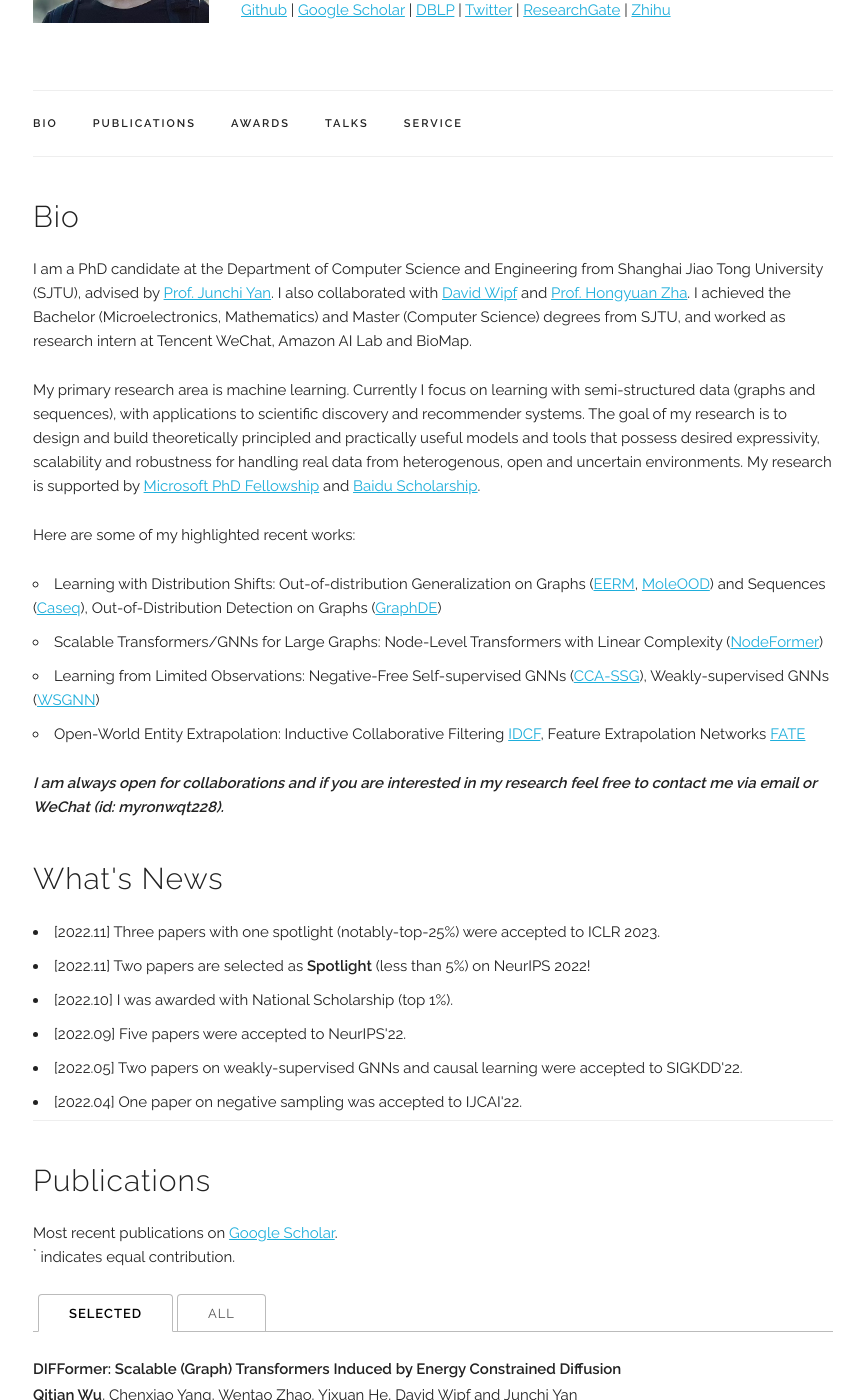
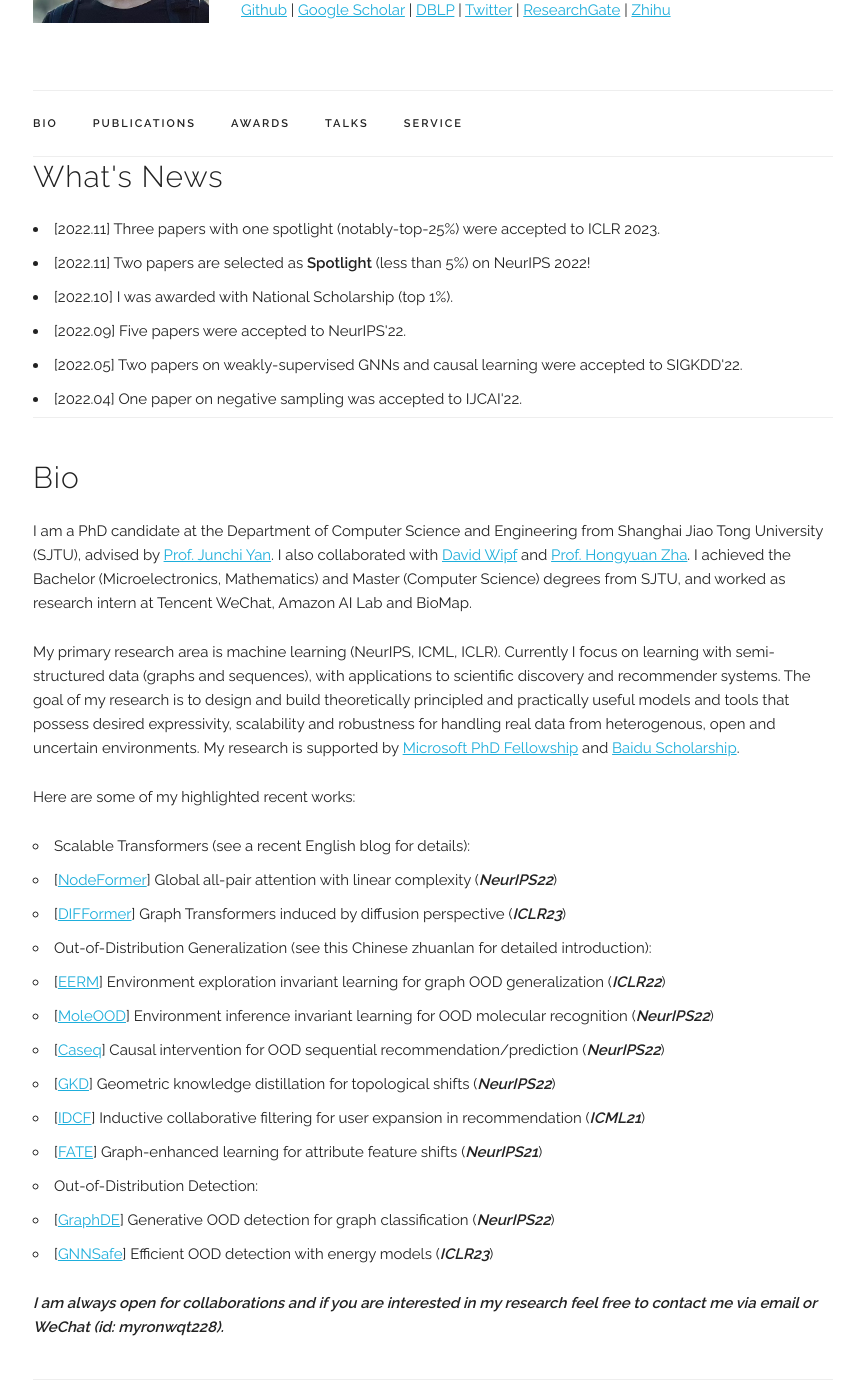
Before and after one commit to qitianwu/qitianwu.github.io, a Jekyll site: the page built from index.html, in a window 1280 px wide and 1400 px high, scrolled down 208 px. Shown: the whole window, without its empty margins (207-1071 px from the left). Built offline with Jekyll 4.4.1, drawn with Linux system fonts in a browser that asks for light colours.

Commit message:
add iclr

```diff
--- a/index.html
+++ b/index.html
@@ -2,35 +2,6 @@
 layout: default
 title: Home
 ---
-
-<!-- ========== BIO ========== -->
-<div class="docs-section" id="bio">
-  <h4>Bio</h4>
-  <p>
-  I am a PhD candidate at the Department of Computer Science and Engineering from Shanghai Jiao Tong University (SJTU), advised by
-  <a href="https://thinklab.sjtu.edu.cn/">Prof. Junchi Yan</a>. I also collaborated with <a href="http://www.davidwipf.com/">David Wipf</a> and <a href="https://sds.cuhk.edu.cn/en/teacher/65">Prof. Hongyuan Zha</a>.
-  I achieved the Bachelor (Microelectronics, Mathematics) and Master (Computer Science) degrees from SJTU, and worked as research intern at Tencent WeChat, Amazon AI Lab and BioMap.
-
-  <p>
-    My primary research area is machine learning. Currently I focus on learning with semi-structured data (graphs and sequences), with applications to scientific discovery and recommender systems.
-    The goal of my research is to design and build theoretically principled and practically useful models and tools that possess desired expressivity, scalability and robustness for handling real data
-    from heterogenous, open and uncertain environments. My research is supported by <a href="https://www.microsoft.com/en-us/research/academic-program/fellowships-microsoft-research-asia/#!fellows">Microsoft PhD Fellowship</a> and <a href="http://scholarship.baidu.com/">Baidu Scholarship</a>.
-  </p>
-
-  <p>
-    Here are some of my highlighted recent works:
-      <ul>
-        <li>Learning with Distribution Shifts: Out-of-distribution Generalization on Graphs (<a href="https://openreview.net/pdf?id=FQOC5u-1egI">EERM</a>, <a href="https://openreview.net/pdf?id=2nWUNTnFijm">MoleOOD</a>) and Sequences (<a href="https://openreview.net/pdf?id=XQu7UFSbzd2">Caseq</a>),
-          Out-of-Distribution Detection on Graphs (<a href="https://openreview.net/pdf?id=mSiPuHIP7t8">GraphDE</a>)
-        <li>Scalable Transformers/GNNs for Large Graphs: Node-Level Transformers with Linear Complexity (<a href="https://openreview.net/pdf?id=sMezXGG5So">NodeFormer</a>)
-        <li>Learning from Limited Observations: Negative-Free Self-supervised GNNs (<a href="https://arxiv.org/pdf/2106.12484.pdf">CCA-SSG</a>), Weakly-supervised GNNs (<a href="https://www.researchgate.net/publication/362690138_Variational_Inference_for_Training_Graph_Neural_Networks_in_Low-Data_Regime_through_Joint_Structure-Label_Estimation">WSGNN</a>)
-        <li>Open-World Entity Extrapolation: Inductive Collaborative Filtering <a href="https://arxiv.org/pdf/2007.04833.pdf">IDCF</a>, Feature Extrapolation Networks <a href="https://arxiv.org/pdf/2110.04514.pdf">FATE</a>
-      </ul>
-    </p>
-
-  <b><i>I am always open for collaborations and if you are interested in my research feel free to contact me via email or WeChat (id: myronwqt228). </i></b>
-
-</div>
 
 <h4>What's News</h4>
   <div style="height:200px;overflow-y:auto;background:#ffffff;">
@@ -71,6 +42,45 @@ title: Home
       [2021.04] I was elected as Global Top 100 AI Rising Start!
   </li>
     </div>
+
+<!-- ========== BIO ========== -->
+<div class="docs-section" id="bio">
+  <h4>Bio</h4>
+  <p>
+  I am a PhD candidate at the Department of Computer Science and Engineering from Shanghai Jiao Tong University (SJTU), advised by
+  <a href="https://thinklab.sjtu.edu.cn/">Prof. Junchi Yan</a>. I also collaborated with <a href="http://www.davidwipf.com/">David Wipf</a> and <a href="https://sds.cuhk.edu.cn/en/teacher/65">Prof. Hongyuan Zha</a>.
+  I achieved the Bachelor (Microelectronics, Mathematics) and Master (Computer Science) degrees from SJTU, and worked as research intern at Tencent WeChat, Amazon AI Lab and BioMap.
+
+  <p>
+    My primary research area is machine learning (NeurIPS, ICML, ICLR). Currently I focus on learning with semi-structured data (graphs and sequences), with applications to scientific discovery and recommender systems.
+    The goal of my research is to design and build theoretically principled and practically useful models and tools that possess desired expressivity, scalability and robustness for handling real data
+    from heterogenous, open and uncertain environments. My research is supported by <a href="https://www.microsoft.com/en-us/research/academic-program/fellowships-microsoft-research-asia/#!fellows">Microsoft PhD Fellowship</a> and <a href="http://scholarship.baidu.com/">Baidu Scholarship</a>.
+  </p>
+
+  <p>
+    Here are some of my highlighted recent works:
+      <ul>
+        <li>Scalable Transformers (see a recent English blog for details):
+          <li>[<a href="https://openreview.net/pdf?id=sMezXGG5So">NodeFormer</a>] Global all-pair attention with linear complexity (<b><i>NeurIPS22</i></b>)
+          <li>[<a href="https://openreview.net/pdf?id=j6zUzrapY3L">DIFFormer</a>] Graph Transformers induced by diffusion perspective (<b><i>ICLR23</i></b>)
+        <li>Out-of-Distribution Generalization (see this Chinese zhuanlan for detailed introduction):
+          <li>[<a href="https://arxiv.org/abs/2202.02466">EERM</a>] Environment exploration invariant learning for graph OOD generalization (<b><i>ICLR22</i></b>)
+          <li>[<a href="https://openreview.net/pdf?id=2nWUNTnFijm">MoleOOD</a>] Environment inference invariant learning for OOD molecular recognition (<b><i>NeurIPS22</i></b>)
+          <li>[<a href="https://arxiv.org/abs/2210.13005">Caseq</a>] Causal intervention for OOD sequential recommendation/prediction (<b><i>NeurIPS22</i></b>)
+          <li>[<a href="https://arxiv.org/abs/2210.13014">GKD</a>] Geometric knowledge distillation for topological shifts (<b><i>NeurIPS22</i></b>)
+          <li>[<a href="https://arxiv.org/abs/2007.04833">IDCF</a>] Inductive collaborative filtering for user expansion in recommendation (<b><i>ICML21</i></b>)
+          <li>[<a href="https://arxiv.org/abs/2110.04514">FATE</a>] Graph-enhanced learning for attribute feature shifts (<b><i>NeurIPS21</i></b>)
+        <li>Out-of-Distribution Detection:
+          <li>[<a href="https://openreview.net/pdf?id=mSiPuHIP7t8">GraphDE</a>] Generative OOD detection for graph classification (<b><i>NeurIPS22</i></b>)
+          <li>[<a href="https://openreview.net/pdf?id=zoz7Ze4STUL">GNNSafe</a>] Efficient OOD detection with energy models (<b><i>ICLR23</i></b>)
+          <!-- <li>Learning from Limited Observations: Negative-Free Self-supervised GNNs (<a href="https://arxiv.org/pdf/2106.12484.pdf">CCA-SSG</a>), Weakly-supervised GNNs (<a href="https://www.researchgate.net/publication/362690138_Variational_Inference_for_Training_Graph_Neural_Networks_in_Low-Data_Regime_through_Joint_Structure-Label_Estimation">WSGNN</a>) -->
+        <!-- <li>Open-World Entity Extrapolation: Inductive Collaborative Filtering <a href="https://arxiv.org/pdf/2007.04833.pdf">IDCF</a>, Feature Extrapolation Networks <a href="https://arxiv.org/pdf/2110.04514.pdf">FATE</a> -->
+      </ul>
+    </p>
+
+  <b><i>I am always open for collaborations and if you are interested in my research feel free to contact me via email or WeChat (id: myronwqt228). </i></b>
+
+</div>
 
 <!-- ========== PUBLICATIONS ========== -->
 <div class="docs-section" id="publications">
```
